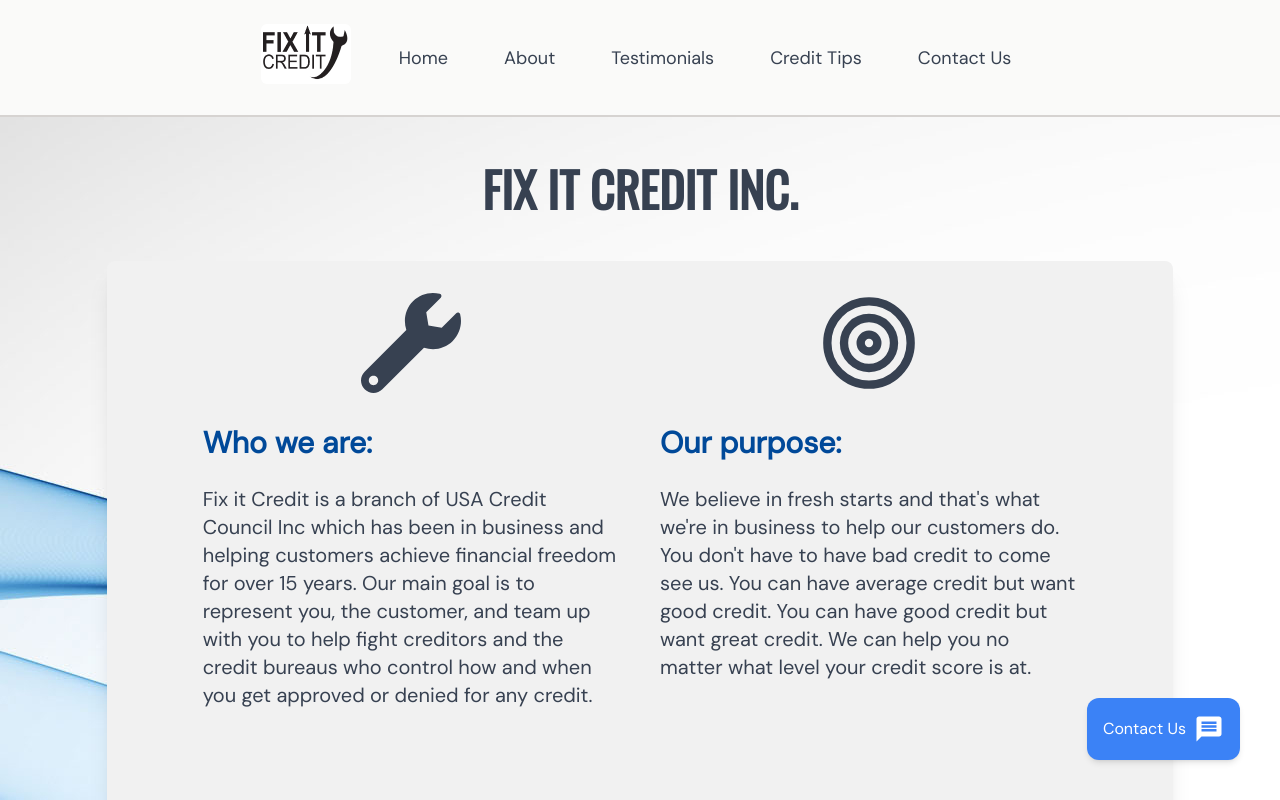
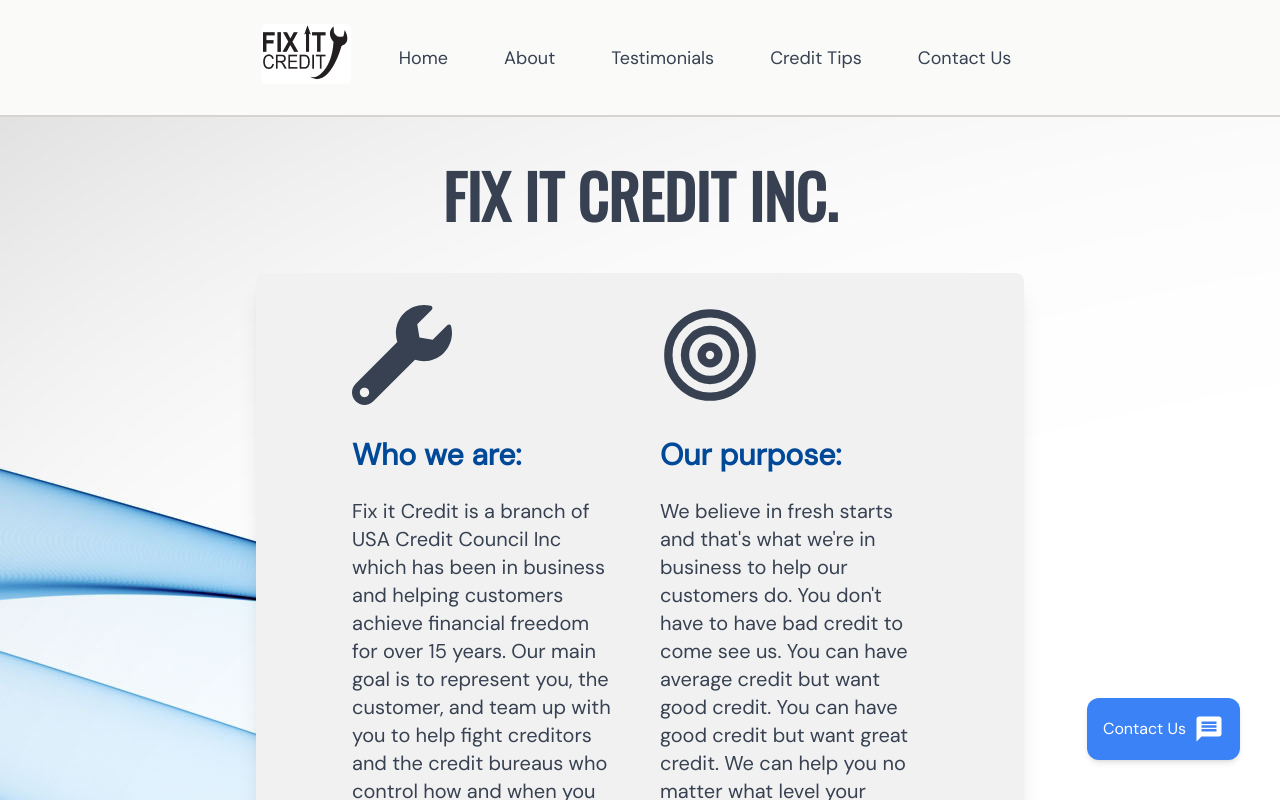
Before and after one commit to DariusGarcia/fixitcreditinc, a Next.js app: page /about in a window 1280 px wide. Shown: the top 800 px of the page. Built offline with nearby package versions, Linux system fonts and the light colour scheme.

Commit message:
recentered credit-tips page

```diff
--- a/components/navigation.jsx
+++ b/components/navigation.jsx
@@ -1,4 +1,3 @@
-import React from 'react'
 import * as Scroll from 'react-scroll'
 import Link from 'next/link'
 import Image from 'next/image'
@@ -8,6 +7,7 @@
 import { Popover, Transition } from '@headlessui/react'
 
 let animateScroll = Scroll.animateScroll
+
 const navigation = [
 	{ name: 'Home', href: '/' },
 	{ name: 'About', href: '/about' },
@@ -26,7 +26,7 @@
 						aria-label='Global'>
 						<div className='flex items-center flex-1'>
 							<div className='flex items-center justify-between w-full lg:w-auto'>
-								<Link href=''>
+								<Link href='/'>
 									<a>
 										<Image
 											className='h-14 w-auto sm:h-24 rounded-md'
--- a/components/testimonials.jsx
+++ b/components/testimonials.jsx
@@ -268,6 +268,7 @@
 // 		</animated.h1>
 // 	)
 // }
+
 function Text2() {
 	const [flip, set] = useState(false)
 	const props = useSpring({
--- a/pages/about.js
+++ b/pages/about.js
@@ -27,47 +27,27 @@
 			<div className='flex justify-around items-center rounded-xl flex-col md:mt-12 mb-24 md:mb-48 h-full '>
 				<section className='flex justify-center h-full'>
 					<article className=''>
-						<h1 className='text-4xl md:text-5xl mt-8 md:mt-0 hover:text-primary text-grey font-black font-oswald'>
+						<h1 className='text-4xl md:text-6xl mt-8 md:mt-0 hover:text-primary text-grey font-black font-oswald'>
 							FIX IT CREDIT INC.
 						</h1>
 					</article>
 				</section>
-				<section className='flex justify-center flex-col md:flex-row items-start w-full md:w-5/6 h-full pb-12 pt-8 md:pb-24 md:pt-8 px-4 md:px-24 my-12 text-xl gap-16 md:gap-10 rounded-lg shadow-xl bg-zinc'>
-					<article className='flex flex-col items-center md:w-1/2 gap-8 text-grey '>
-						<span className='hover:text-primary'>
-							<FaWrench size={100}></FaWrench>
-						</span>
-						<span className='flex ml-2 md:ml-0 flex-col'>
-							<p className='w-full font-black text-3xl mb-6 text-primary '>
-								Who we are:
-							</p>
-							<p className='w-full '>
-								Fix it Credit is a branch of USA Credit Council Inc which has
-								been in business and helping customers achieve financial freedom
-								for over 15 years. Our main goal is to represent you, the
-								customer, and team up with you to help fight creditors and the
-								credit bureaus who control how and when you get approved or
-								denied for any credit.
-							</p>
-						</span>
-					</article>
-					<article className='flex flex-col items-center mb-10 md:w-1/2 gap-8 text-grey '>
-						<span className='hover:text-primary'>
-							<FiTarget size={100}></FiTarget>
-						</span>
-						<span className='flex ml-2 md:ml-0 flex-col'>
-							<p className='flex font-black text-3xl mb-6 text-primary'>
-								Our purpose:
-							</p>
-							<p className='flex flex-col'>
-								We believe in fresh starts and that{`'`}s what we{`'`}re in
-								business to help our customers do. You don{`'`}t have to have
-								bad credit to come see us. You can have average credit but want
-								good credit. You can have good credit but want great credit. We
-								can help you no matter what level your credit score is at.
-							</p>
-						</span>
-					</article>
+				<section className='flex justify-center flex-col md:flex-row items-start w-full md:w-3/5 h-full pb-12 pt-8 md:pb-24 md:pt-8 px-4 md:px-24 my-12 text-xl gap-16 md:gap-10 rounded-lg shadow-xl bg-zinc'>
+					{about.map((section) => (
+						<article
+							key={section.title}
+							className='flex flex-row items-center md:w-1/2 gap-8 text-grey '>
+							<div className='flex flex-col gap-8'>
+								<span className='hover:text-primary'>{section.icon}</span>
+								<span className='flex mx-2 md:ml-0 flex-col'>
+									<p className='w-full font-black text-3xl mb-6 text-primary '>
+										{section.title}
+									</p>
+									<p className='w-full '>{section.description}</p>
+								</span>
+							</div>
+						</article>
+					))}{' '}
 				</section>
 			</div>
 			<MessageBtn />
@@ -76,6 +56,20 @@
 	)
 }
 
+const about = [
+	{
+		title: 'Who we are:',
+		description:
+			'Fix it Credit is a branch of USA Credit Council Inc which has been in business and helping customers achieve financial freedom for over 15 years. Our main goal is to represent you, the customer, and team up with you to help fight creditors and the credit bureaus who control how and when you get approved or denied for any credit.',
+		icon: <FaWrench size={100}></FaWrench>,
+	},
+	{
+		title: 'Our purpose:',
+		description:
+			"We believe in fresh starts and that's what we're in business to help our customers do. You don't have to have bad credit to come see us. You can have average credit but want good credit. You can have good credit but want great credit. We can help you no matter what level your credit score is at.",
+		icon: <FiTarget size={100}></FiTarget>,
+	},
+]
 // function Text1() {
 // 	const [flip, set] = useState(false)
 // 	const props = useSpring({
--- a/pages/contact.js
+++ b/pages/contact.js
@@ -5,14 +5,6 @@
 import { MailIcon, PhoneIcon } from '@heroicons/react/outline'
 import { MdMessage } from 'react-icons/md'
 import { useSpring, animated, config } from 'react-spring'
-
-const offices = [
-	{
-		id: 1,
-		city: 'Los Angeles',
-		address: ['6055 E Washington Blvd suite 260', 'Commerce, CA 90040'],
-	},
-]
 
 export default function Example() {
 	return (
@@ -196,10 +188,6 @@
 									<h3 className='text-lg font-medium font-DMSans text-white'>
 										Contact information
 									</h3>
-									{/* <p className='mt-6 text-base text-teal-50 max-w-3xl font-DMSans'>
-										Nullam risus blandit ac aliquam justo ipsum. Quam mauris
-										volutpat massa dictumst amet. Sapien tortor lacus arcu.
-									</p> */}
 									<dl className='mt-8 space-y-6 font-DMSans'>
 										<dt>
 											<span className='sr-only'>Phone number</span>
@@ -393,6 +381,14 @@
 	)
 }
 
+const offices = [
+	{
+		id: 1,
+		city: 'Los Angeles',
+		address: ['6055 E Washington Blvd suite 260', 'Commerce, CA 90040'],
+	},
+]
+
 // function Text1() {
 // 	const [flip, set] = useState(false)
 // 	const props = useSpring({
--- a/pages/credit-tips.js
+++ b/pages/credit-tips.js
@@ -29,7 +29,7 @@
 			</Head>
 			<Navigation />
 			<div className='flex flex-col items-center justify-center h-full mb-12 text-grey mt-12'>
-				<header className='flex flex-col justify-start items-start md:w-3/5 p-2 md:p-0 mb-8'>
+				<header className='flex flex-col justify-start items-center md:w-3/5 p-2 md:p-0 mb-8'>
 					<div className='flex flex-row items-center gap-4'>
 						<h1 className='md:text-6xl text-4xl font-black font-oswald'>
 							Credit Tips
@@ -52,7 +52,6 @@
 						scene='https://prod.spline.design/7w03NsxuGeMS815p/scene.splinecode'
 					/>
 				</span>
-
 				<section className='flex flex-col justify-center md:items-center items-start'>
 					<span className='flex flex-row justify-start items-center h-max md:w-3/5'>
 						<h3 className='mb-4 text-4xl font-oswald font-black pl-2 md:pl-0'>
--- a/pages/testimonials.js
+++ b/pages/testimonials.js
@@ -9,7 +9,7 @@
 	return (
 		<div>
 			<Navigation />
-			<div className='h-screen flex flex-col px-4 justify-start text-neutral bg-curve-bg pt-8 '>
+			<div className='h-screen flex flex-col px-4 justify-start text-neutral bg-curve-bg pt-12 '>
 				<header className='flex justify-center items-center flex-col text-slate w-full mb-4 md:mb-8 rounded-lg '>
 					{' '}
 					<span className='flex md:justify-center flex-col md:w-3/5 items-center text-grey'>
```
